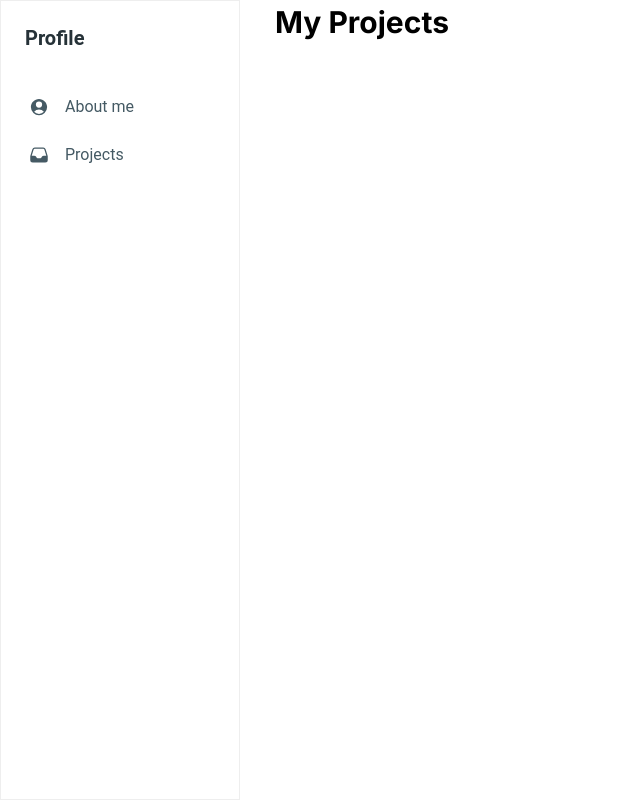
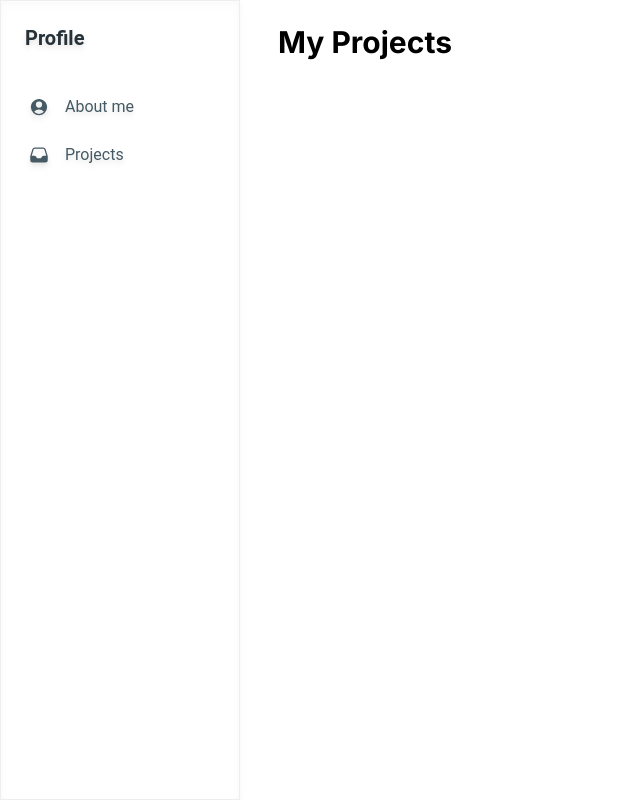
Before and after one commit to DinhDauMoi/me, a Next.js app: page /project in a window 1280 px wide. Shown: the whole page, without its empty margins (0-640 px from the left). Built offline with nearby package versions, Linux system fonts and the light colour scheme.

Commit message:
fix text

```diff
--- a/app/project/page.tsx
+++ b/app/project/page.tsx
@@ -3,7 +3,7 @@
 export default function Page() {
   return (
     <>
-      <div style={{ marginLeft: "275px" }}>
+      <div className="pt-5 md:ml-[270px] pl-5 md:pl-2">
         <div className="v-text">My Projects</div>
       </div>
     </>
--- a/components/education.tsx
+++ b/components/education.tsx
@@ -11,7 +11,7 @@ import {
 
 export function DefaultTime() {
   return (
-    <div className="w-[32rem] m-8">
+    <div className="m-8">
       <Timeline>
         <TimelineItem>
           <TimelineConnector />
--- a/components/experience.tsx
+++ b/components/experience.tsx
@@ -11,7 +11,7 @@ import {
 
 export function DefaultTimeline() {
   return (
-    <div className="w-[32rem] m-8">
+    <div className="m-8">
       <Timeline>
         <TimelineItem>
           <TimelineConnector />
--- a/components/tooltip.tsx
+++ b/components/tooltip.tsx
@@ -11,7 +11,7 @@ import Link from "next/link";
 
 export function DefaultSidebar() {
   return (
-    <List className="w-60 fixed hidden md:block border h-full">
+    <List className="w-60 fixed hidden md:block drop-shadow-md border h-full">
       <div className="mb-2 p-4">
         <Typography variant="h5" color="blue-gray">
           Profile
```
Also changed, not shown: components/Projects.tsx (added).
